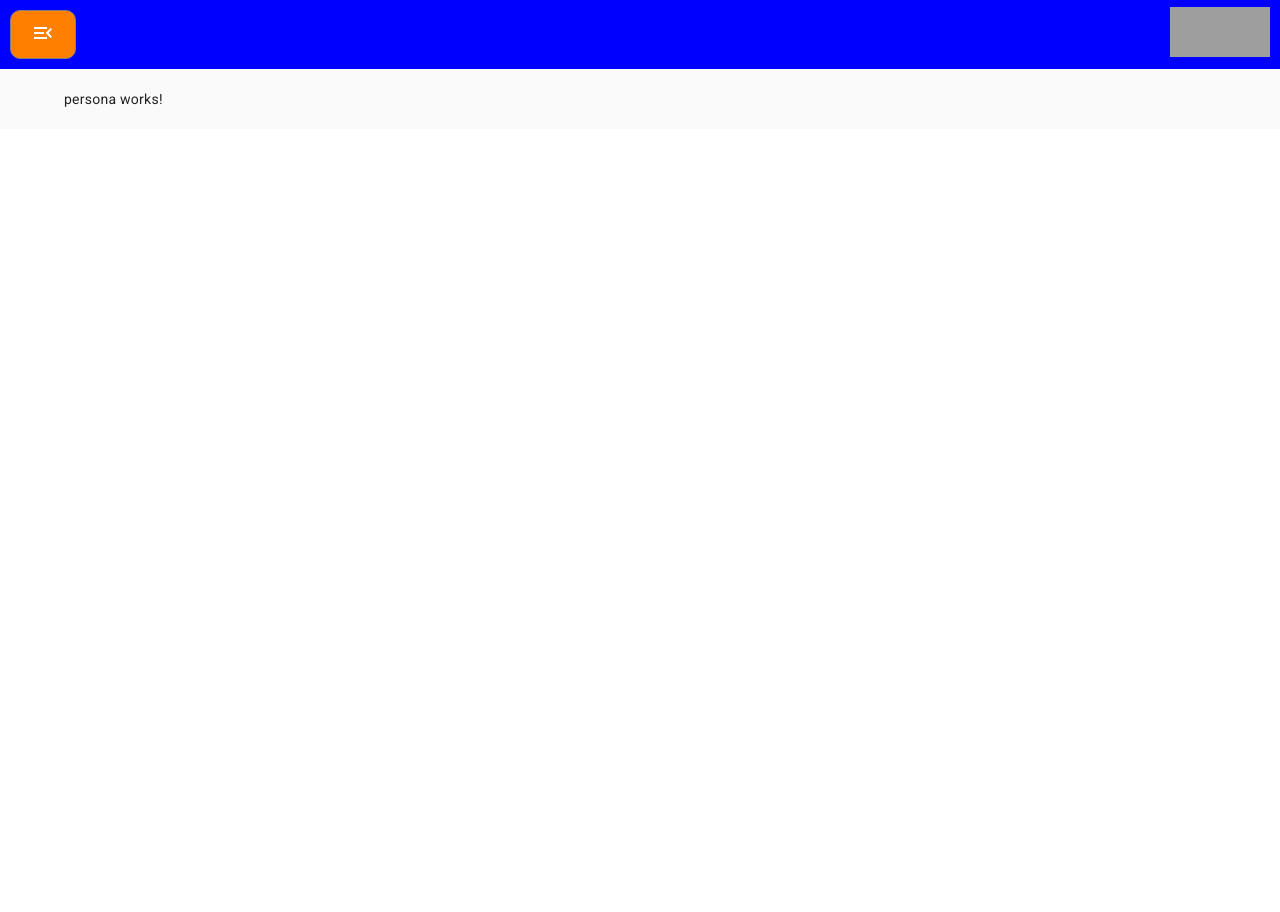
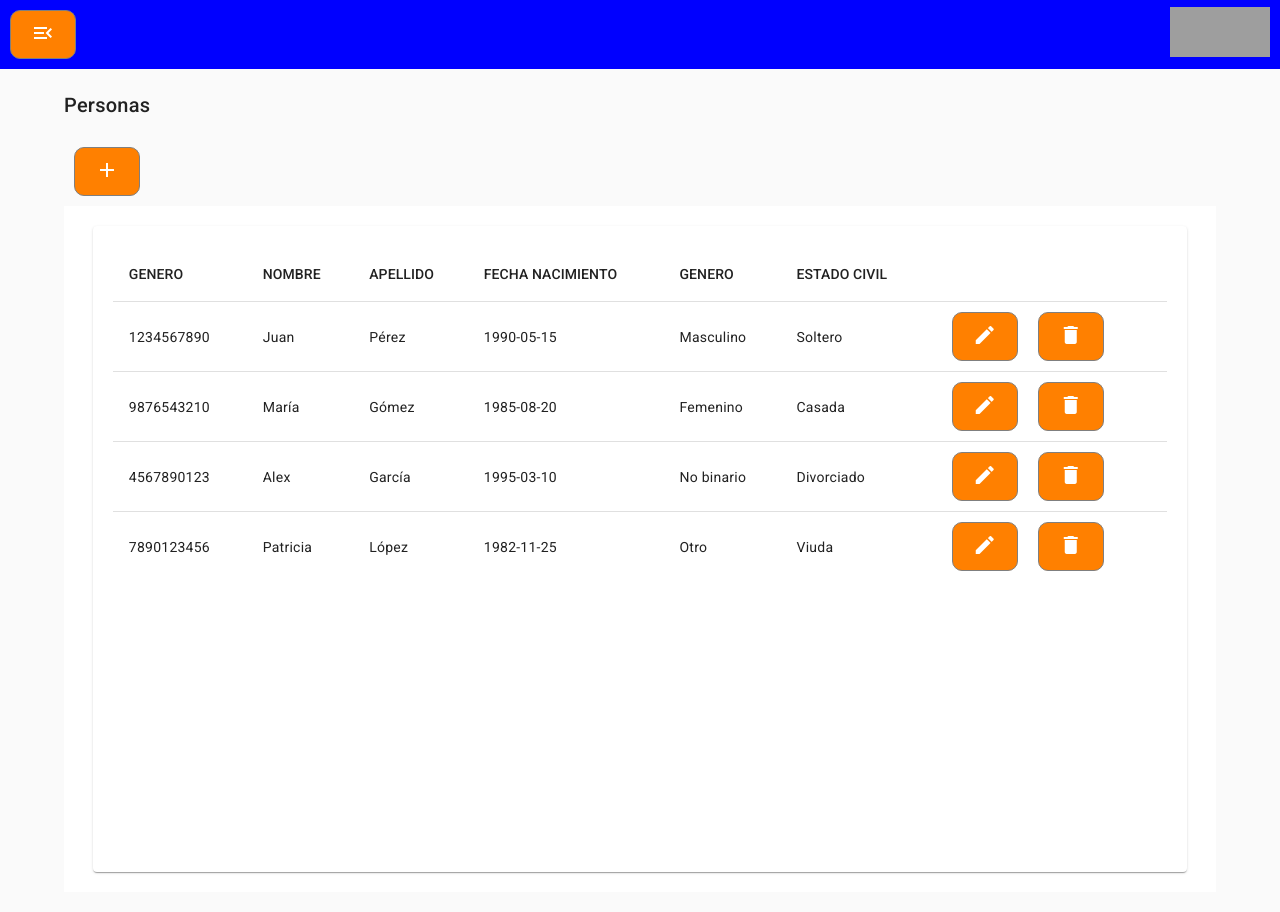
Before and after one commit to diagnosticoG/front, an Angular app: page /persona in a window 1280 px wide. Before the commit the page ends 800 px from the top, so only its background shows below. Built offline with nearby package versions, Linux system fonts and the light colour scheme; grey boxes are pictures that could not be loaded.

Commit message:
Pagina Personas
Se ha implementado el diseño de la página de personas, desde la cual se podrá realizar los métodos crud

```diff
--- /dev/null
+++ b/src/app/paginas/persona/form/form.component.css
@@ -0,0 +1,20 @@
+
+mat-form-field {
+    width: 100%;
+}
+
+mat-label {
+    font-size: 0.875rem;
+    white-space: nowrap;
+    overflow: hidden;
+    text-overflow: ellipsis;
+}
+
+.grid {
+    display: grid;
+    gap: 16px;
+}
+
+.custom-button {
+    width: 8cm;
+}
--- /dev/null
+++ b/src/app/paginas/persona/form/form.component.html
@@ -0,0 +1,38 @@
+<mat-toolbar fxLayout="row" fxLayoutAlign="space-between center">
+    <div class="mt-2 flex items-center">
+        <h3>{{ titulo }}</h3>
+    </div>
+    <div class="mt-2 flex justify-end items-center">
+        <button mat-icon-button mat-dialog-close>
+            <mat-icon>close</mat-icon>
+        </button>
+    </div>
+</mat-toolbar>
+
+<mat-dialog-content class="rounded-lg p-4">
+
+    <form [formGroup]="formulario" (ngSubmit)="grabar()">
+        <div class="grid grid-cols-2 gap-4">
+            <mat-form-field>
+                <mat-label>Nombre género</mat-label>
+                <input type="text" formControlName="gen_nombre" matInput>
+            </mat-form-field>
+
+            <mat-form-field>
+                <mat-label>Descripción género (opcional)</mat-label>
+                <input type="text" formControlName="gen_descripcion" matInput>
+            </mat-form-field>
+        </div>
+
+        <div class="flex justify-end mt-6">
+            <button mat-raised-button type="submit" class="bg-red-700 rounded-lg hover:bg-red-900 text-white font-bold py-2 px-4 custom-button"
+                [disabled]="formulario.invalid"
+                [ngClass]="{'invalido-button': formulario.invalid}">
+                Guardar
+            </button>
+            <button mat-button mat-dialog-close class="bg-red-700 rounded-lg hover:bg-red-900 text-white font-bold py-2 px-4 custom-button Cancelar">
+                Cancelar
+            </button>
+        </div>
+    </form>
+</mat-dialog-content>
--- /dev/null
+++ b/src/app/paginas/persona/form/form.component.ts
@@ -0,0 +1,41 @@
+import { Component, Inject } from '@angular/core';
+import { FormControl, FormGroup, Validators } from '@angular/forms';
+import { MAT_DIALOG_DATA, MatDialogRef } from '@angular/material/dialog';
+
+@Component({
+  selector: 'app-form',
+  templateUrl: './form.component.html',
+  styleUrls: ['./form.component.css']
+})
+export class FormComponent {
+  titulo : string = ''
+  formulario!: FormGroup;
+
+  constructor(
+    private dialogRef: MatDialogRef<FormComponent>,
+    @Inject(MAT_DIALOG_DATA) public datos: any,
+
+  ) {
+    this.titulo = datos ? 'EDITAR' : 'AGREGAR';
+  }
+
+  ngOnInit(): void {
+    console.log(this.datos)
+    this.cargarFormulario();
+  }
+
+  cargarFormulario() {
+    this.formulario = new FormGroup({
+      gen_id: new FormControl(this.datos?.gen_id),
+      gen_nombre: new FormControl(this.datos ? this.datos.gen_nombre : '', Validators.required),
+      gen_descripcion: new FormControl(this.datos ? this.datos.gen_descripcion : ''),
+    });
+  }
+  grabar(){
+    const form = this.formulario.getRawValue();
+    this.dialogRef.close(form);
+  }
+  onCancel(): void {
+    this.dialogRef.close();
+  }
+}
--- a/src/app/paginas/persona/persona.component.html
+++ b/src/app/paginas/persona/persona.component.html
@@ -1 +1,31 @@
-<p>persona works!</p>
+<div>
+    <h2>Personas</h2>
+    <div class="container">
+        <button (click)='abrirFormulario()' matTooltip="AGREGAR"><mat-icon>add</mat-icon></button>
+        <br>
+        <app-contenedor>
+            <app-tabla [datos]="datos" [metaDataColumnas]="metaDataColumnas">
+                <ng-container matColumnDef="actions">
+                    <th mat-header-cell *matHeaderCellDef></th>
+                    <td mat-cell *matCellDef="let row" class="alignButton">
+                        <button
+                            mat-icon-button
+                            color="primary"
+                            (click)="abrirFormulario(row)"
+                            matTooltip="EDITAR">
+                            <mat-icon>edit</mat-icon>
+                        </button>
+                        <button
+                            mat-icon-button
+                            color="accent"
+                            matTooltip="ELIMINAR"
+                            (click)="eliminarRegistro(row)"
+                            >
+                            <mat-icon>delete</mat-icon>
+                        </button>
+                    </td>
+                </ng-container>
+            </app-tabla>
+        </app-contenedor>
+    </div>
+</div>
--- a/src/app/paginas/persona/persona.component.ts
+++ b/src/app/paginas/persona/persona.component.ts
@@ -1,4 +1,8 @@
 import { Component } from '@angular/core';
+import { MetaDataColumna } from 'src/app/compartido/interfaces/metaDataColumna.interface';
+import { MatDialog, MatDialogRef } from '@angular/material/dialog';
+import { FormComponent } from './form/form.component';
+import { ModalEliminarComponent } from 'src/app/compartido/modal-eliminar/modal-eliminar.component';
 
 @Component({
   selector: 'app-persona',
@@ -6,5 +10,83 @@ import { Component } from '@angular/core';
   styleUrls: ['./persona.component.css']
 })
 export class PersonaComponent {
+  datos: any[] = [
+    {
+      per_cedula: '1234567890',
+      per_nombre: 'Juan',
+      per_apellido: 'Pérez',
+      per_fecha_nacimiento: '1990-05-15',
+      per_genero: 'Masculino',
+      per_estado_civil: 'Soltero'
+    },
+    {
+      per_cedula: '9876543210',
+      per_nombre: 'María',
+      per_apellido: 'Gómez',
+      per_fecha_nacimiento: '1985-08-20',
+      per_genero: 'Femenino',
+      per_estado_civil: 'Casada'
+    },
+    {
+      per_cedula: '4567890123',
+      per_nombre: 'Alex',
+      per_apellido: 'García',
+      per_fecha_nacimiento: '1995-03-10',
+      per_genero: 'No binario',
+      per_estado_civil: 'Divorciado'
+    },
+    {
+      per_cedula: '7890123456',
+      per_nombre: 'Patricia',
+      per_apellido: 'López',
+      per_fecha_nacimiento: '1982-11-25',
+      per_genero: 'Otro',
+      per_estado_civil: 'Viuda'
+    }
+  ];
 
+  metaDataColumnas: MetaDataColumna[] = [
+    { campo: 'per_cedula', titulo: 'GENERO' },
+    { campo: 'per_nombre', titulo: 'NOMBRE' },
+    { campo: 'per_apellido', titulo: 'APELLIDO' },
+    { campo: 'per_fecha_nacimiento', titulo: 'FECHA NACIMIENTO' },
+    { campo: 'per_genero', titulo: 'GENERO' },
+    { campo: 'per_estado_civil', titulo: 'ESTADO CIVIL' },
+  ];
+
+  constructor(private ventanaDialogo: MatDialog) {}
+
+  abrirFormulario(fila: any = null) {
+    console.log(fila);
+    const opciones = {
+      panelClass: 'panel-container',
+      disableClose: true,
+      data: fila,
+    };
+    const referencia: MatDialogRef<FormComponent> = this.ventanaDialogo.open(
+      FormComponent,
+      opciones
+    );
+    referencia.afterClosed().subscribe((form) => {
+      if (form.gen_id) {
+      } else {
+      }
+    });
+  }
+
+  eliminarRegistro(fila: any = null) {
+    console.log(fila);
+    const opciones = {
+      panelClass: 'panel-container',
+      disableClose: true,
+      data: fila,
+    };
+    const referencia: MatDialogRef<ModalEliminarComponent> =
+      this.ventanaDialogo.open(ModalEliminarComponent, opciones);
+    referencia.afterClosed().subscribe((estado) => {
+      if (estado == true) {
+        console.log('hola');
+      }
+    });
+  }
 }
```
Also changed, not shown: src/app/paginas/paginas.module.ts (+5 -2 lines), 1 other file (tests, documents, lock files or other folders).
